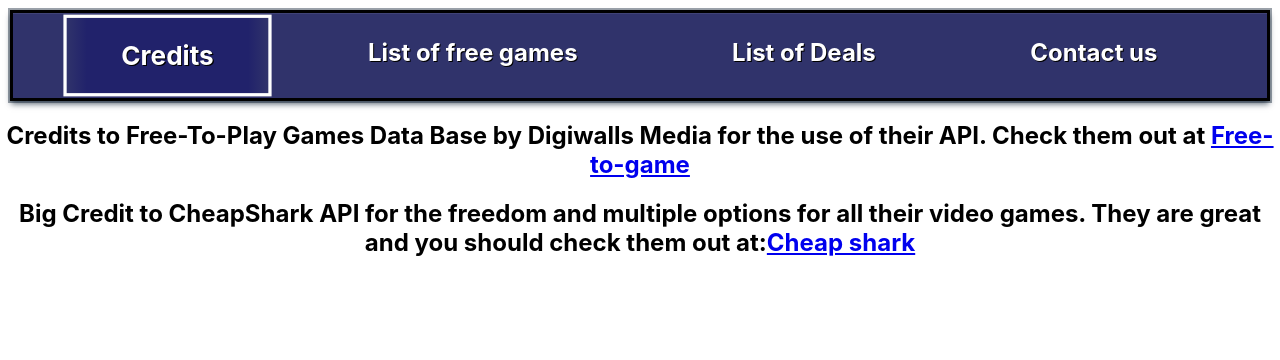
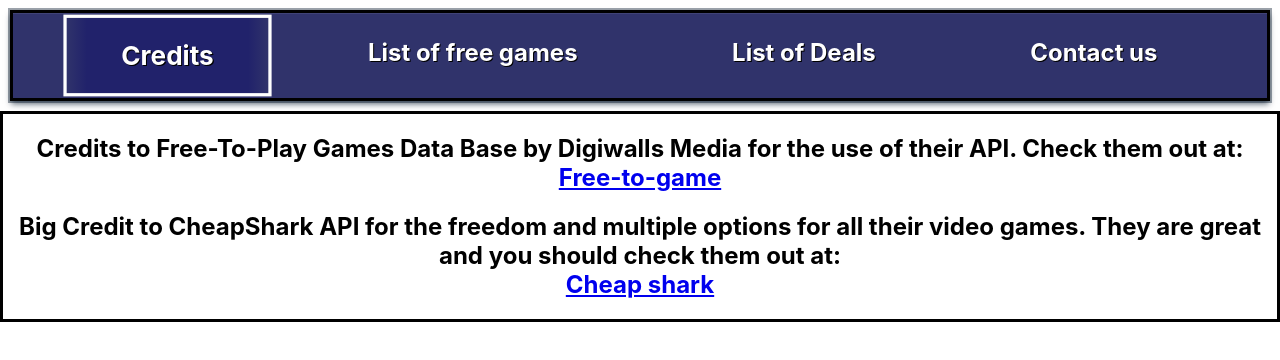
Before and after one commit to kevinortiz43/React-Final-Project, a React (Create React App) app in the folder website-project/: page /credits in a window 1280 px wide. Shown: the top 360 px of the page. Built offline with nearby package versions, Linux system fonts and the light colour scheme.

Commit message:
Updated Code

```diff
--- a/website-project/src/App.css
+++ b/website-project/src/App.css
@@ -1,5 +1,10 @@
 .App {
   text-align: center;
+}
+
+.Credits-Container{
+  border:solid;
+  justify-self: center;
 }
 
 .Deals-Category {
--- a/website-project/src/Components/Credits.jsx
+++ b/website-project/src/Components/Credits.jsx
@@ -2,18 +2,18 @@ import React from "react";
 
 export default function Credits() {
   return (
-    <div>
+    <div className="Credits-Container">
 
       <h2 className="Home">
         Credits to Free-To-Play Games Data Base by Digiwalls Media for the use of their API.
-        Check them out at <a href={`https://www.freetogame.com/`}> Free-to-game</a>
+        Check them out at: <br/> <a href={`https://www.freetogame.com/`}> Free-to-game</a>
 
 
       </h2>
 
       <h2 className="Home">
         Big Credit to CheapShark API for the freedom and multiple options for all their video games.
-        They are great and you should check them out at:
+        They are great and you should check them out at: <br/>
          <a href={`https://www.cheapshark.com`}>Cheap shark</a>
         </h2>
     </div>
```
Also changed, not shown: 2 other files (tests, documents, lock files or other folders).
